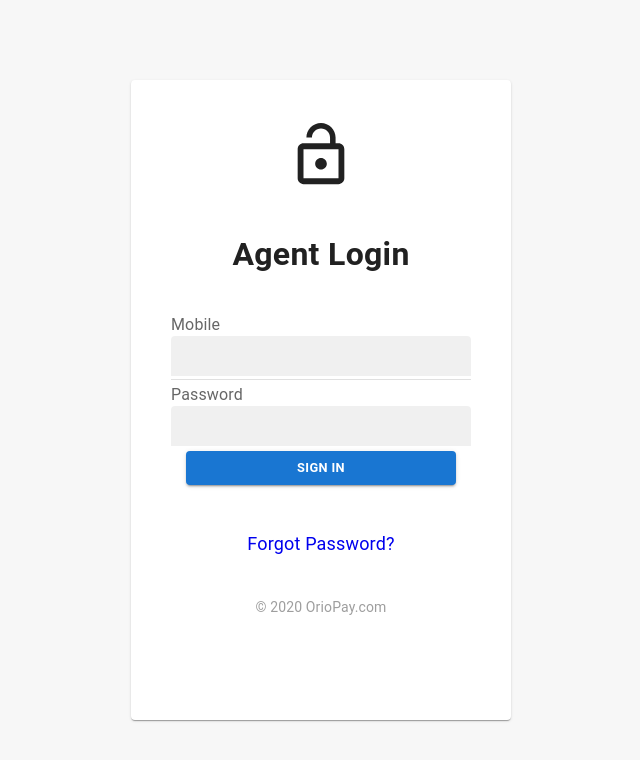
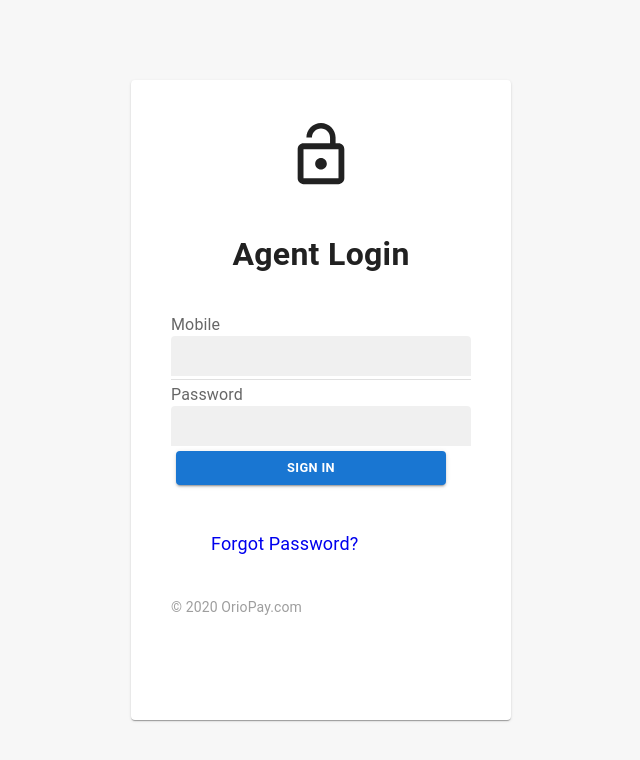
Before and after one commit to devmishra88/agentmanagement, a React (Create React App) app in the folder pama/: page / in a window 1280 px wide. Shown: the top 760 px of the page, without its empty margins (319-959 px from the left). Built offline with nearby package versions, Linux system fonts and the light colour scheme.

Commit message:
route fixed

```diff
--- a/pama/src/App.js
+++ b/pama/src/App.js
@@ -1,23 +1,14 @@
-import logo from './logo.svg';
-import './App.css';
-import Login from './screens/Login';
-import Forgot from './screens/Forgot'
-import { BrowserRouter, Route, Routes, Switch } from 'react-router-dom';
-
+/*import { Switch, Route } from "react-router-dom";*/
+import { Routes ,Route } from 'react-router-dom';
+import Login from "./screens/Login";
+import Forgot from "./screens/Forgot";
 
 function App() {
   return (
-    <div className="App">
-    <BrowserRouter>
     <Routes>
-    <Route path="/" element={<Login />} />
-          <Route path="forgot" element={<Forgot />} />
+      <Route path='/' element={<Login/>} />
+      <Route path='/forgot' element={<Forgot/>} />
     </Routes>
-
-
-
-    </BrowserRouter>
-    </div>
   );
 }
 
--- a/pama/src/index.js
+++ b/pama/src/index.js
@@ -1,17 +1,17 @@
-import React from 'react';
-import ReactDOM from 'react-dom/client';
-import './index.css';
-import App from './App';
-import reportWebVitals from './reportWebVitals';
-import { BrowserRouter } from 'react-router-dom';
+import React from "react";
+import ReactDOM from "react-dom/client";
+import "./index.css";
+import App from "./App";
+import reportWebVitals from "./reportWebVitals";
+import { BrowserRouter as Router } from "react-router-dom";
 
-const root = ReactDOM.createRoot(document.getElementById('root'));
+const root = ReactDOM.createRoot(document.getElementById("root"));
 root.render(
-  // <React.StrictMode>
-  // <BrowserRouter >
-    <App />
-    // </BrowserRouter>
-  //  </React.StrictMode>
+  <React.StrictMode>
+    <Router>
+      <App />
+    </Router>
+  </React.StrictMode>
 );
 
 // If you want to start measuring performance in your app, pass a function
```
